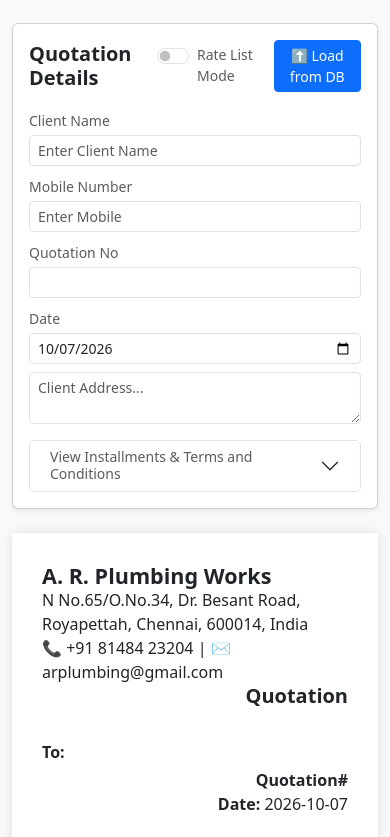
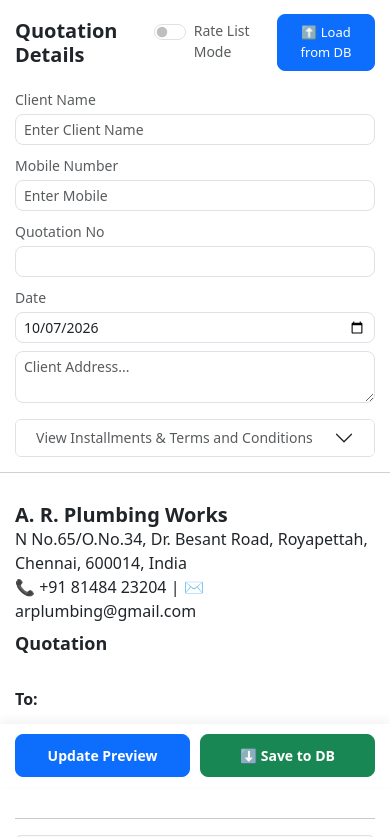
Before and after one commit to oneroofweb/arplumbing-quotation-maker, a website: page index.html in a window 390 px wide. Shown: the part 57-894 px from the top of the page. Drawn offline with nearby package versions, Linux system fonts and the light colour scheme; no server answers; sample sign-in values are in the browser's storage.

Commit message:
Make mobile view fully responsive like an app

```diff
--- a/index.html
+++ b/index.html
@@ -113,6 +113,97 @@
       #previewInstallments,
       #termsList {
         page-break-inside:avoid;
+      }
+    }
+
+    /* === APP-LIKE MOBILE RESPONSIVENESS === */
+    @media (max-width: 768px) {
+      body {
+        background-color: #fff;
+        padding-bottom: 80px; /* Space for fixed bottom bar */
+      }
+      .container {
+        padding-left: 0;
+        padding-right: 0;
+      }
+      .container.mt-4 {
+        margin-top: 0 !important;
+      }
+      .navbar .container {
+        padding-left: 15px;
+        padding-right: 15px;
+      }
+      .card {
+        border-radius: 0;
+        border-left: 0;
+        border-right: 0;
+        border-top: 0;
+        box-shadow: none !important;
+        margin-bottom: 15px !important;
+        padding: 15px !important;
+      }
+      .quotation-box {
+        margin: 0;
+        padding: 15px;
+        box-shadow: none;
+      }
+
+      /* Make table scrollable horizontally on mobile */
+      #productTable {
+        display: block;
+        overflow-x: auto;
+        white-space: nowrap;
+      }
+
+      /* Fixed bottom action bar */
+      .text-center.my-4 {
+        position: fixed;
+        bottom: 0;
+        left: 0;
+        right: 0;
+        background: #fff;
+        padding: 10px 15px;
+        box-shadow: 0 -4px 10px rgba(0,0,0,0.05);
+        margin: 0 !important;
+        z-index: 1000;
+        display: flex;
+        justify-content: space-between;
+        gap: 10px;
+      }
+      .text-center.my-4 button {
+        flex: 1;
+        margin: 0 !important;
+        font-size: 14px;
+        padding: 10px 0;
+        border-radius: 8px;
+        font-weight: bold;
+      }
+
+      /* Better inputs for mobile */
+      .form-control, .btn {
+        border-radius: 8px;
+      }
+
+      .btn-sm {
+        padding: 8px 12px;
+        font-size: 13px;
+      }
+
+      /* Adjust preview text sizes */
+      #previewCompanyName, #previewCompanyName2 {
+        font-size: 20px;
+      }
+      #previewDocTitle {
+        font-size: 18px;
+        margin-top: 10px;
+        text-align: left !important;
+      }
+      .col-md-3.text-end {
+        text-align: left !important;
+      }
+      .col-md-6.text-end {
+        text-align: left !important;
+        margin-top: 15px;
       }
     }
   </style>
```
Also changed, not shown: admin.html (+33 -0 lines).
